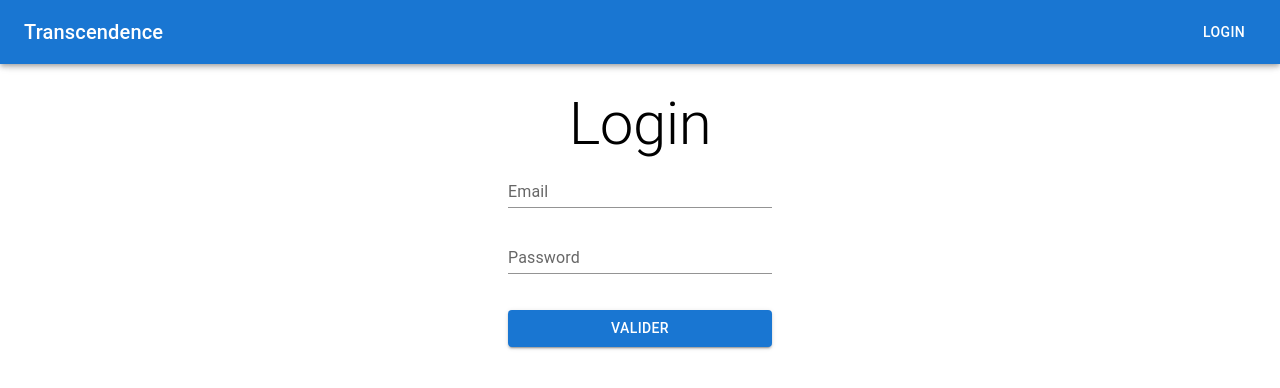
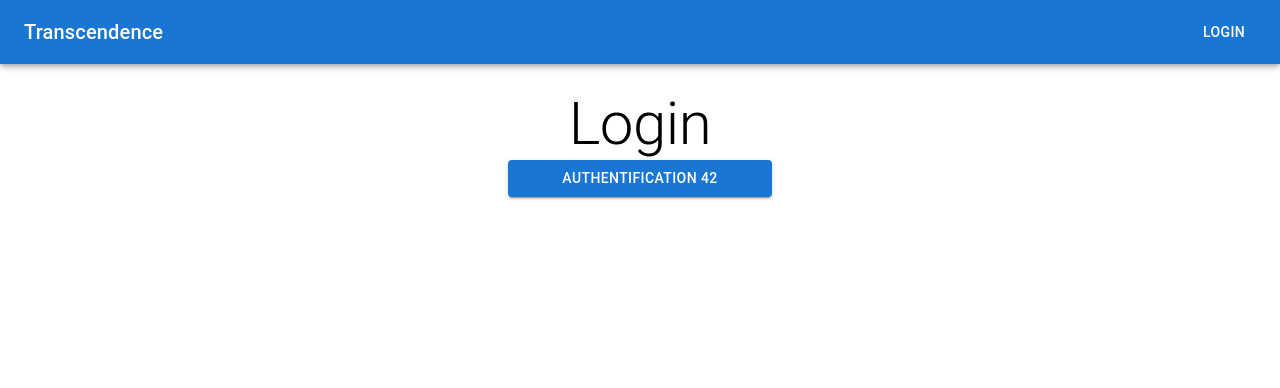
Before and after one commit to S-Stanley/ft_transcendence, a React (Create React App) app in the folder webapp/: page / in a window 1280 px wide. Shown: the top 388 px of the page. Built offline with nearby package versions, Linux system fonts and the light colour scheme.

Commit message:
feature: auth42 in progress

```diff
--- a/webapp/src/helpers/Users.tsx
+++ b/webapp/src/helpers/Users.tsx
@@ -1,16 +1,15 @@
 import Config from "../config/Config"
 import axios from 'axios';
 
-const login = async(email: string, password: string): Promise<{email: string, user_id:string, token: string} | null> => {
+const login = async(code: string): Promise<{token: string} | null> => {
     try {
-        const req = await axios.post(`${Config.Api.url}/users/auth/login`, {
-            email: email,
-            password: password
+        const res = await axios.post(`${Config.Api.url}/users/auth`, {
+            code: code
         });
-        return (req.data);
+        return (res.data);
     } catch (e) {
         console.error(e);
-        alert('Wrong email or wrong password');
+        alert('Erreur authentification');
         return (null);
     }
 }
--- a/webapp/src/index.tsx
+++ b/webapp/src/index.tsx
@@ -23,6 +23,7 @@ root.render(
                 <Route path='/home' element={<Home/>} />
                 <Route path='/home/messagerie' element={<Messagerie/>} />
                 <Route path='/home/messagerie/chat' element={<Chat/>} />
+                <Route path='/oauth2-redirect' element={<Login/>} />
             </Routes>
         </BrowserRouter>
     </React.StrictMode>
--- a/webapp/src/pages/Login.tsx
+++ b/webapp/src/pages/Login.tsx
@@ -1,44 +1,41 @@
 import { Fragment, useState } from 'react';
 import Helpers from './../helpers/Helpers';
-import { useNavigate } from 'react-router-dom';
+import { useLocation, useNavigate } from 'react-router-dom';
 import { TextField, Button, Typography } from '@mui/material';
 
-function App() {
+function Login() {
 
-    const [email, setEmail] = useState("");
-    const [password, setPassword] = useState("");
+    const code_url = 'https://api.intra.42.fr/oauth/authorize?client_id=u-s4t2ud-6694130f6db913ca3cd2ea1112756a01c8af82f732601f915369707b205c3b1c&redirect_uri=http%3A%2F%2Flocalhost%3A3000%2Foauth2-redirect&response_type=code&state=test';
+    const search = useLocation().search;
+    const code = new URLSearchParams(search).get('code');
     const navigate = useNavigate();
 
-    const handleSubmit = async(e: { preventDefault: any }): Promise<void> => {
-        e.preventDefault();
-        const req = await Helpers.Users.login(email, password);
-        if (req){
-            setEmail('');
-            setPassword('');
-            localStorage.setItem('token', req.token);
-            localStorage.setItem('email', req.email);
-            localStorage.setItem('user_id', req.user_id);
-            navigate('/home');
-        }
+    if (code)
+    {
+        Helpers.Users.login(code).then((res) => {
+            if (res != null)
+            {
+                window.localStorage.setItem('token', res.token);
+            }
+
+        })
     }
-
+    if (window.localStorage.getItem('token'))
+    {
+        navigate('/home');
+    }
     return (
         <Fragment>
             <form
-                onSubmit={handleSubmit}
                 style={{ display: 'flex', flexDirection: 'column', marginLeft: '500px', marginRight: '500px' }}
             >
                 <Typography variant="h2" textAlign={'center'}>
                     Login
                 </Typography>
-                <TextField label="Email" variant="standard" type="email" value={email} onChange={(e) => setEmail(e.target.value)} />
-                <br />
-                <TextField label="Password" variant="standard" type="password" value={password} onChange={(e) => setPassword(e.target.value)} />
-                <br /><br />
-                <Button variant="contained" type="submit">Valider</Button>
+                <Button variant="contained" type="submit" href={ code_url }>Authentification 42</Button>
             </form>
         </Fragment>
     );
 }
 
-export default App;
+export default Login;
```
